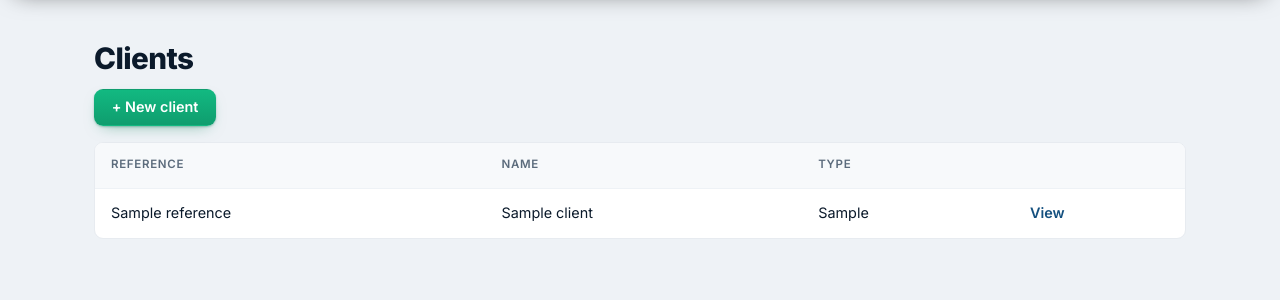
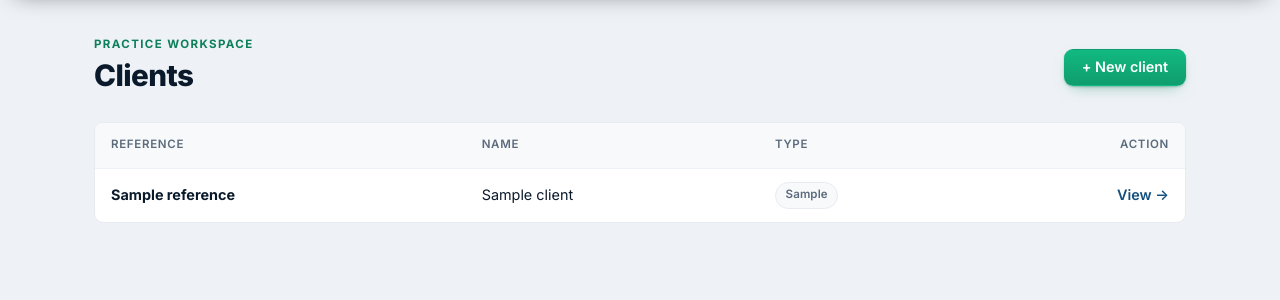
Before and after one commit to kfrem/kafs-tax-planner, a Django app: template templates/clients/client_list.html in a window 1280 px wide. Shown: the part 62-362 px from the top of the page. Run offline with Django 5.2, Linux system fonts and the light colour scheme; the template is opened without the code that fills it: most values are stand-ins (such as "Sample title", 1, 10 or a date in 2020); some libraries are stand-ins or nearby versions.

Commit message:
auto: save 2026-07-08 08:25

```diff
--- a/templates/clients/client_list.html
+++ b/templates/clients/client_list.html
@@ -1,21 +1,32 @@
 {% extends "base.html" %}
 {% block title %}Clients{% endblock %}
 {% block content %}
-<h1>Clients</h1>
-<p><a class="btn" href="{% url 'clients:client-create' %}">+ New client</a></p>
+<div class="page-header">
+    <div>
+        <div class="eyebrow">Practice workspace</div>
+        <h1>Clients</h1>
+    </div>
+    <a class="btn" href="{% url 'clients:client-create' %}">+ New client</a>
+</div>
+{% if clients %}
 <table>
-    <thead><tr><th>Reference</th><th>Name</th><th>Type</th><th></th></tr></thead>
+    <thead><tr><th>Reference</th><th>Name</th><th>Type</th><th style="text-align:right">Action</th></tr></thead>
     <tbody>
     {% for client in clients %}
         <tr>
-            <td>{{ client.reference }}</td>
+            <td><strong>{{ client.reference }}</strong></td>
             <td>{{ client.name }}</td>
-            <td>{{ client.get_entity_type_display }}</td>
-            <td><a href="{% url 'clients:client-detail' client.pk %}">View</a></td>
+            <td><span class="badge badge-neutral">{{ client.get_entity_type_display }}</span></td>
+            <td style="text-align:right"><a href="{% url 'clients:client-detail' client.pk %}">View&nbsp;&rarr;</a></td>
         </tr>
-    {% empty %}
-        <tr><td colspan="4">No clients yet.</td></tr>
     {% endfor %}
     </tbody>
 </table>
+{% else %}
+<div class="card empty">
+    <h3 style="margin-top:0">No clients yet</h3>
+    <p>Add your first client to start generating tax-planning advice.</p>
+    <a class="btn" href="{% url 'clients:client-create' %}" style="margin-top:.75rem">+ New client</a>
+</div>
+{% endif %}
 {% endblock %}
```
